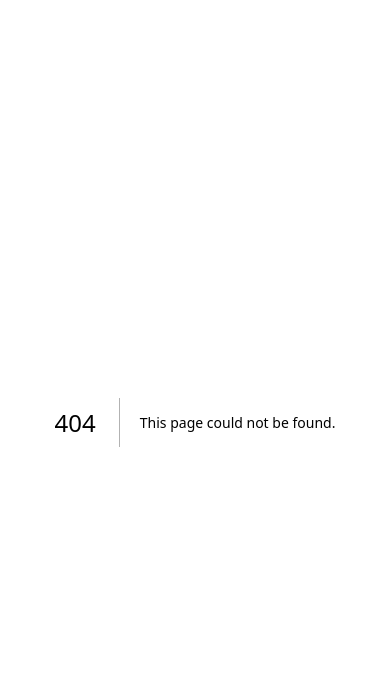
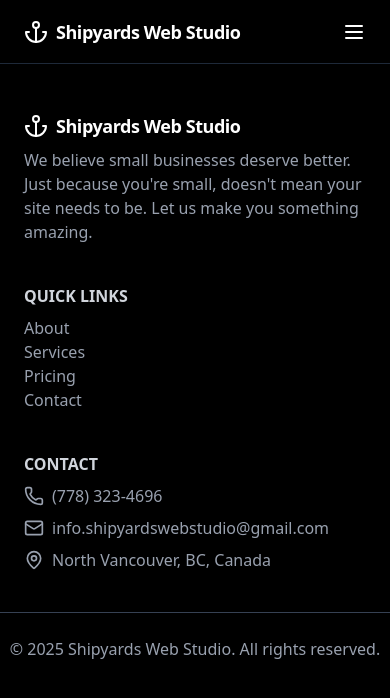
Before and after one commit to MatinH2004/shipyards-web-studio, a Next.js app: page /contact in a window 390 px wide. Before the commit this address had no page. Shown: the top 698 px of the page. Built offline with nearby package versions, Linux system fonts and the light colour scheme.

Commit message:
fix telephone link in footer

```diff
--- /dev/null
+++ b/src/app/contact/page.tsx
@@ -0,0 +1,15 @@
+import Navbar from "@/components/global/Navbar";
+import Footer from "@/components/global/Footer";
+
+
+export default function ContactPage() {
+  return (
+    <>
+      <Navbar />
+      <main>
+
+      </main>
+      <Footer />
+    </>
+  )
+}
--- a/src/components/global/Footer.tsx
+++ b/src/components/global/Footer.tsx
@@ -50,7 +50,7 @@ export default function Footer() {
             <li className="font-bold uppercase mb-2 text-gray-300">Contact</li>
             <li className="flex items-center gap-2">
               <Phone size={20} className="text-gray-400" />
-              <Link href="tel:123-456-7890" className="text-gray-400 hover:text-white transition">
+              <Link href="tel:778-323-4696" className="text-gray-400 hover:text-white transition">
                 (778) 323-4696
               </Link>
             </li>
```
